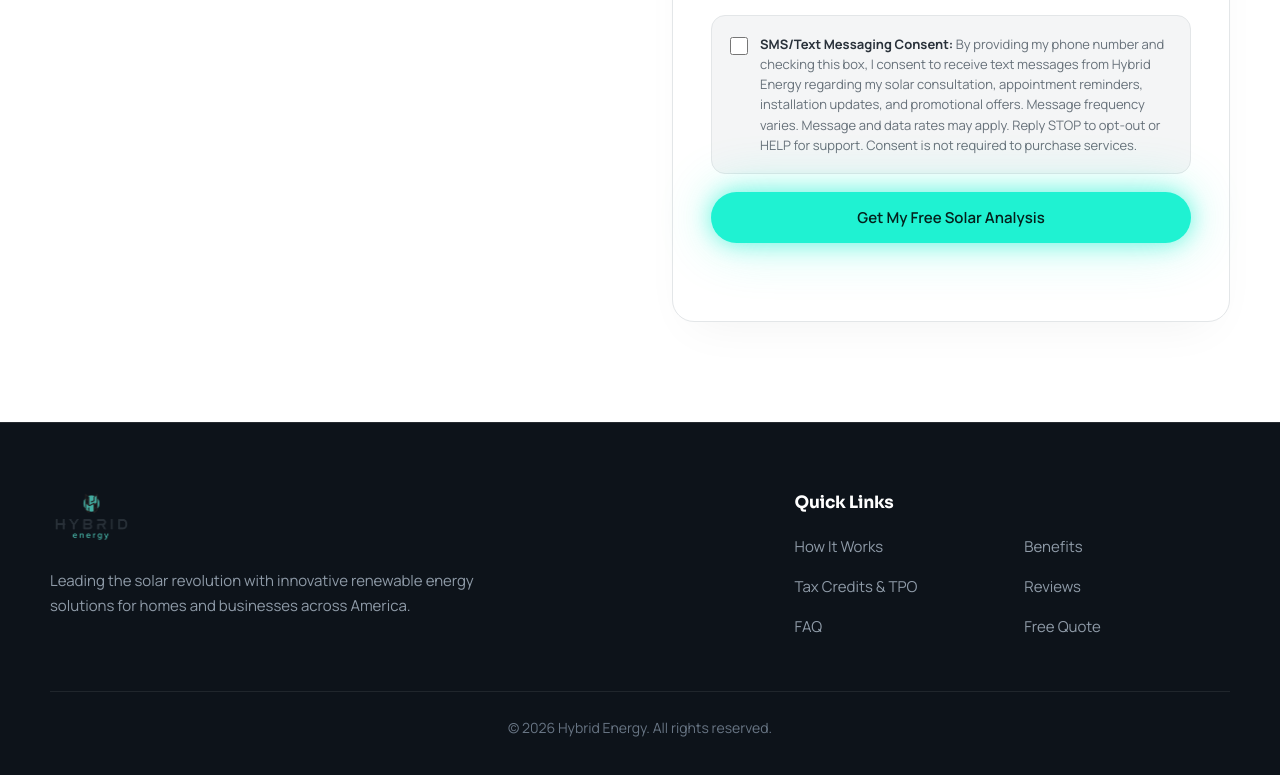
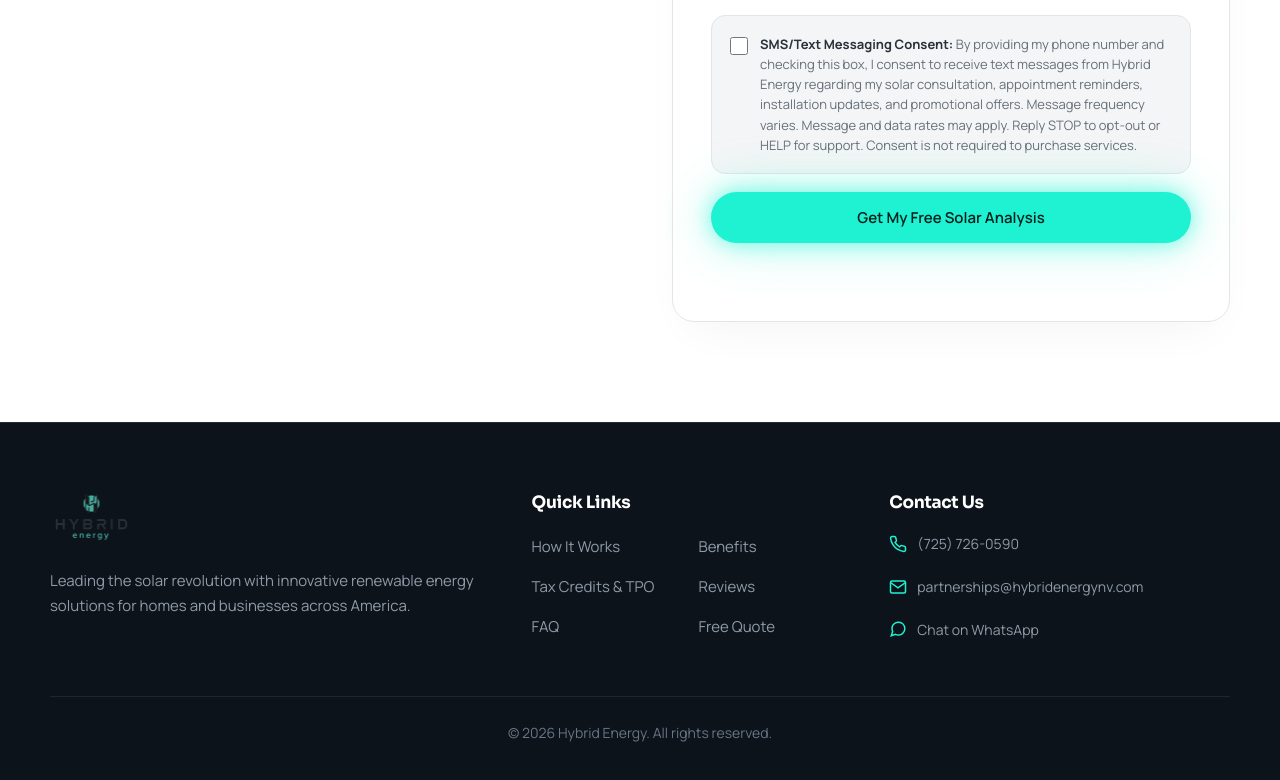
Before and after one commit to victorhugolace/hybrid-energy, a plain HTML site: page index.html in a window 1280 px wide. Shown: the part 7283-8063 px from the top of the page. Drawn offline with Linux system fonts and the light colour scheme.

Commit message:
Add WhatsApp number and footer contact section

```diff
--- a/index.html
+++ b/index.html
@@ -424,6 +424,29 @@
         <li><a href="#contact">Free Quote</a></li>
       </ul>
     </div>
+    <div class="foot-col">
+      <h4>Contact Us</h4>
+      <ul class="foot-contact-list">
+        <li>
+          <a href="tel:+17257260590">
+            <svg width="18" height="18" viewBox="0 0 24 24" fill="none" stroke="currentColor" stroke-width="2"><path d="M22 16.92v3a2 2 0 0 1-2.18 2 19.79 19.79 0 0 1-8.63-3.07 19.5 19.5 0 0 1-6-6 19.79 19.79 0 0 1-3.07-8.67A2 2 0 0 1 4.11 2h3a2 2 0 0 1 2 1.72c.13.96.36 1.9.7 2.81a2 2 0 0 1-.45 2.11L8.09 9.91a16 16 0 0 0 6 6l1.27-1.27a2 2 0 0 1 2.11-.45c.9.34 1.85.57 2.81.7A2 2 0 0 1 22 16.92z"></path></svg>
+            (725) 726-0590
+          </a>
+        </li>
+        <li>
+          <a href="mailto:partnerships@hybridenergynv.com">
+            <svg width="18" height="18" viewBox="0 0 24 24" fill="none" stroke="currentColor" stroke-width="2"><path d="M4 4h16c1.1 0 2 .9 2 2v12c0 1.1-.9 2-2 2H4c-1.1 0-2-.9-2-2V6c0-1.1.9-2 2-2z"></path><polyline points="22,6 12,13 2,6"></polyline></svg>
+            partnerships@hybridenergynv.com
+          </a>
+        </li>
+        <li>
+          <a href="https://wa.me/17257260590?text=Hello!%20I%20would%20like%20a%20solar%20energy%20quote%20from%20Hybrid%20Energy." target="_blank" rel="noopener">
+            <svg width="18" height="18" viewBox="0 0 24 24" fill="none" stroke="currentColor" stroke-width="2"><path d="M21 11.5a8.38 8.38 0 0 1-.9 3.8 8.5 8.5 0 0 1-7.6 4.7 8.38 8.38 0 0 1-3.8-.9L3 21l1.9-5.7a8.38 8.38 0 0 1-.9-3.8 8.5 8.5 0 0 1 4.7-7.6 8.38 8.38 0 0 1 3.8-.9h.5a8.48 8.48 0 0 1 8 8v.5z"></path></svg>
+            Chat on WhatsApp
+          </a>
+        </li>
+      </ul>
+    </div>
   </div>
   <div class="wrap foot-bottom">
     <p class="copy">© <span id="year"></span> Hybrid Energy. All rights reserved.</p>
--- a/script.js
+++ b/script.js
@@ -3,7 +3,7 @@
    WHATSAPP: digits only, with country code and area code. E.g. "15551234567"
    EMAIL:    address that will receive the form requests. */
 const CONFIG = {
-  WHATSAPP: "",
+  WHATSAPP: "17257260590",
   EMAIL: "partnerships@hybridenergynv.com",
   WHATSAPP_MSG: "Hello! I would like a solar energy quote from Hybrid Energy.",
   USE_FORMSUBMIT: true // Envia diretamente em segundo plano para o e-mail via FormSubmit; fallback para mailto se offline
--- a/style.css
+++ b/style.css
@@ -1030,7 +1030,7 @@ details p {
 
 .foot-grid {
   display: grid;
-  grid-template-columns: 1.6fr 1fr;
+  grid-template-columns: 1.4fr 1fr 1.1fr;
   gap: 48px;
 }
 
@@ -1074,6 +1074,31 @@ details p {
 }
 
 .foot-links a:hover {
+  color: var(--teal);
+}
+
+.foot-contact-list {
+  display: flex;
+  flex-direction: column;
+  gap: 14px;
+}
+
+.foot-contact-list a {
+  display: inline-flex;
+  align-items: center;
+  gap: 10px;
+  color: #8f9ba8;
+  font-size: 14px;
+  transition: color .2s;
+  word-break: break-word;
+}
+
+.foot-contact-list a svg {
+  color: var(--teal);
+  flex-shrink: 0;
+}
+
+.foot-contact-list a:hover {
   color: var(--teal);
 }
 
```
